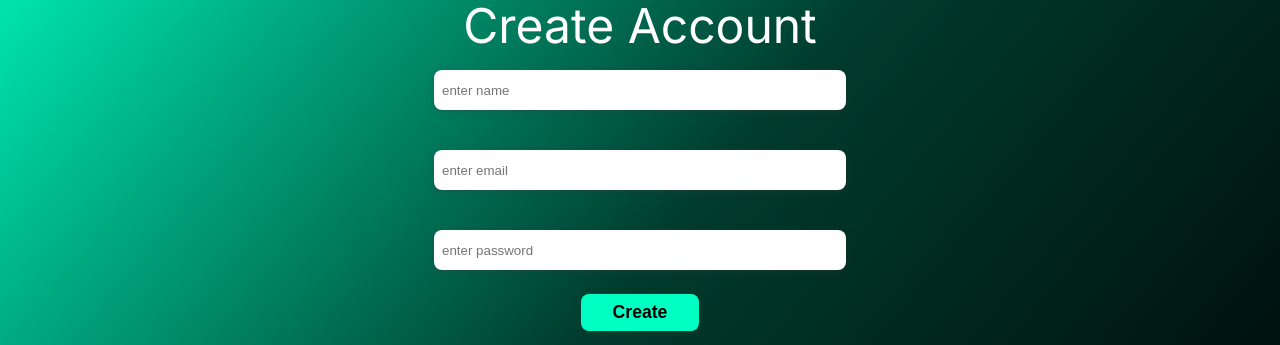
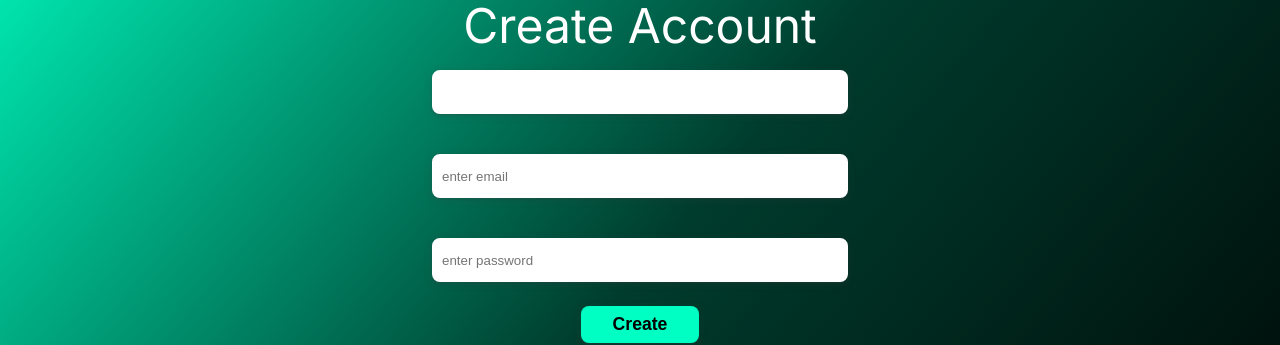
Before and after one commit to HackYourFuture-CPH/CINEMANIA, a React (Create React App) app in the folder packages/client/: page /signup in a window 1280 px wide. Shown: the part 166-511 px from the top of the page. Built offline with nearby package versions, Linux system fonts and the light colour scheme; no server answers.

Commit message:
added border when input in focus for signup

```diff
--- a/packages/client/src/components/Auth/Signup.jsx
+++ b/packages/client/src/components/Auth/Signup.jsx
@@ -1,5 +1,5 @@
 import styled from '@emotion/styled';
-import { Container, Typography } from '@mui/material';
+import { Container, TextField, Typography } from '@mui/material';
 import React, { useState } from 'react';
 import { Link, useNavigate } from 'react-router-dom';
 import { apiURL } from '../../apiURL';
@@ -55,9 +55,9 @@ export const Signup = () => {
           <InputField
             required
             type="text"
-            placeholder="enter name"
+            label="Enter name"
             value={fullName}
-            minLength="6"
+            inputProps={{ minLength: 6 }}
             onChange={(e) => setFullName(e.target.value)}
           />
           <InputField
@@ -116,7 +116,7 @@ const Form = styled.form`
 
 const InputField = styled.input`
   outline: none;
-  border: none;
+  border: 2px solid white;
   width: 100%;
   height: 2.5rem;
   padding: 0 0.5rem;
@@ -128,10 +128,14 @@ const InputField = styled.input`
     rgba(60, 64, 67, 0.15) 0px 2px 6px 2px;
   &:hover {
     outline: 0;
-    border: 0;
+    border: 2px solid #01b389;
   }
   &:active {
     border: ${(props) => props.theme.palette.mainGreen};
+  }
+
+  &:focus {
+    border: 2px solid #01b389;
   }
 `;
 
```
